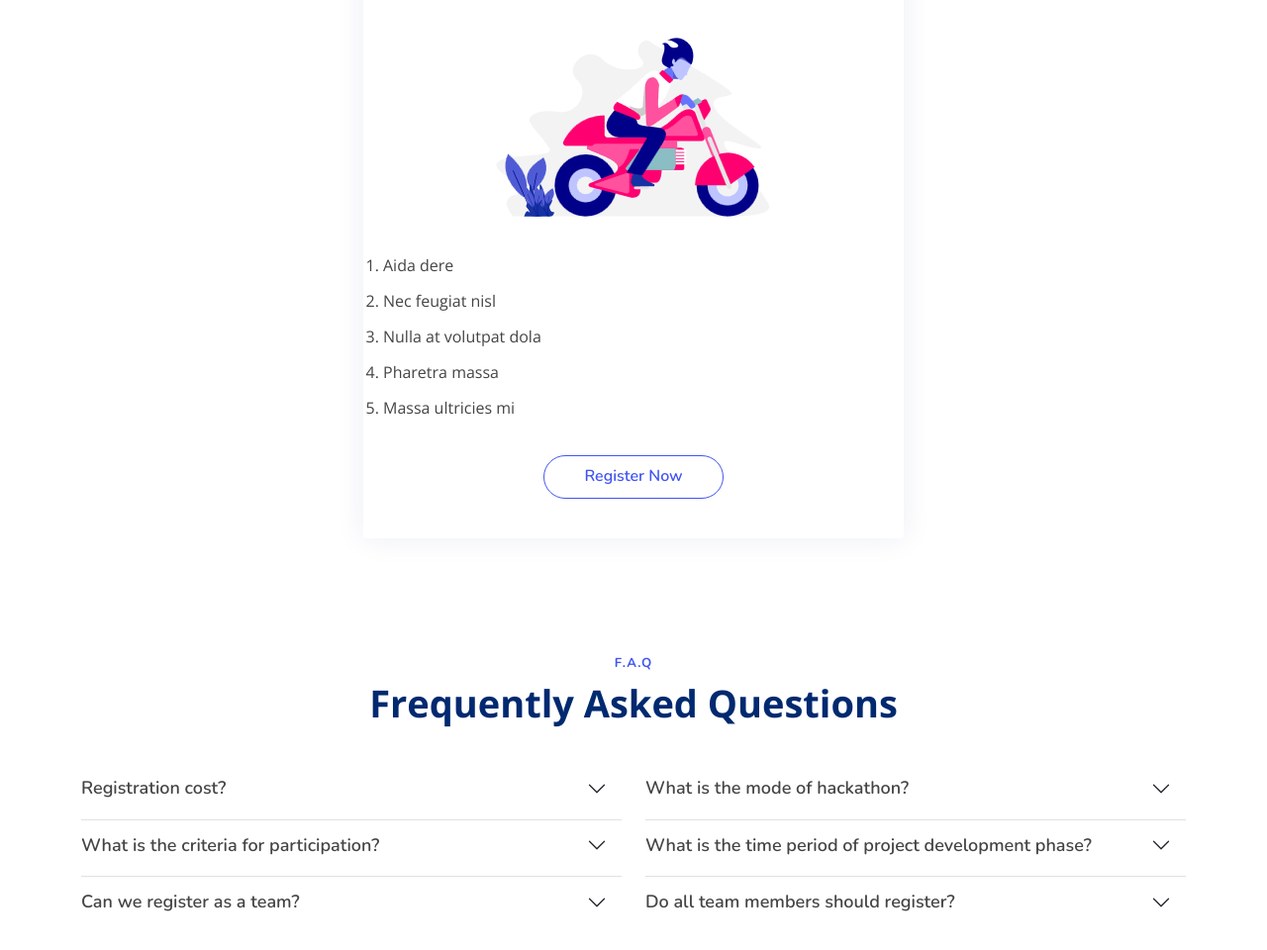
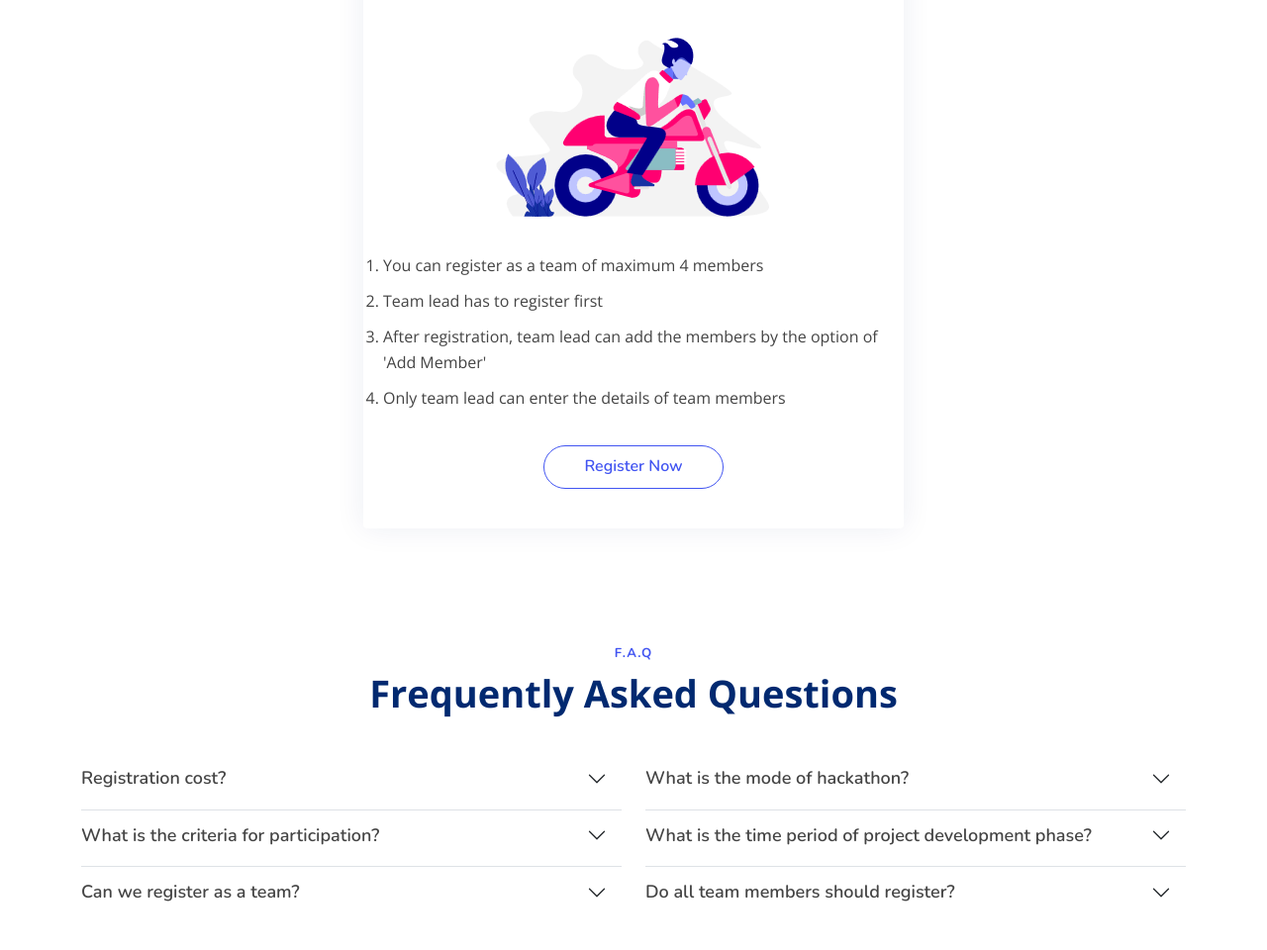
Before and after one commit to naeema-19/girlathon-frontend, a website: page index.html in a window 1280 px wide. Shown: the part 2791-3751 px from the top of the page at 99% size. Drawn offline with nearby package versions, Linux system fonts and the light colour scheme.

Commit message:
list-reg

```diff
--- a/index.html
+++ b/index.html
@@ -607,12 +607,11 @@
               <h3 style="color: #ff0071;">Register as team</h3>
               <!--<div class="price"><sup>$</sup>49<span> / mo</span></div>-->
               <img src="assets/img/pricing-ultimate.png" class="img-fluid" alt="">
-              <ul>
-                <li>Aida dere</li>
-                <li>Nec feugiat nisl</li>
-                <li>Nulla at volutpat dola</li>
-                <li>Pharetra massa</li>
-                <li>Massa ultricies mi</li>
+              <ul style="justify-content: right;">
+                <li>You can register as a team of maximum 4 members</li>
+                <li>Team lead has to register first</li>
+                <li>After registration, team lead can add the members by the option of 'Add Member'</li>
+                <li>Only team lead can  enter the details of team members</li>
               </ul>
               <a href="#" class="btn-buy">Register Now</a>
             </div>
```
